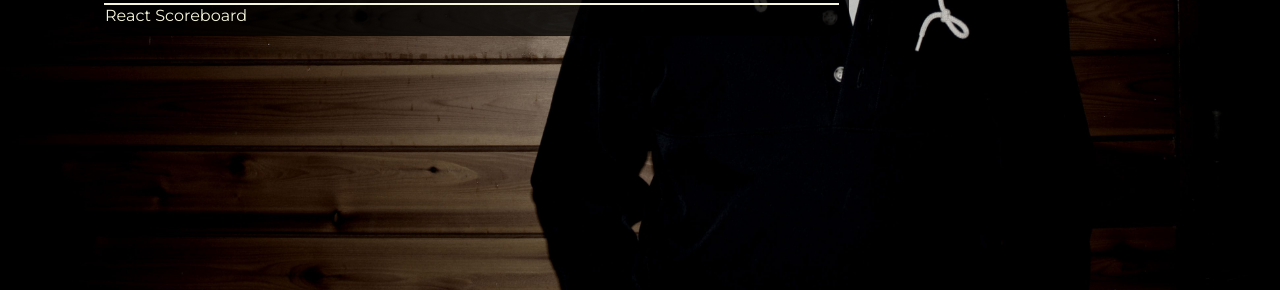
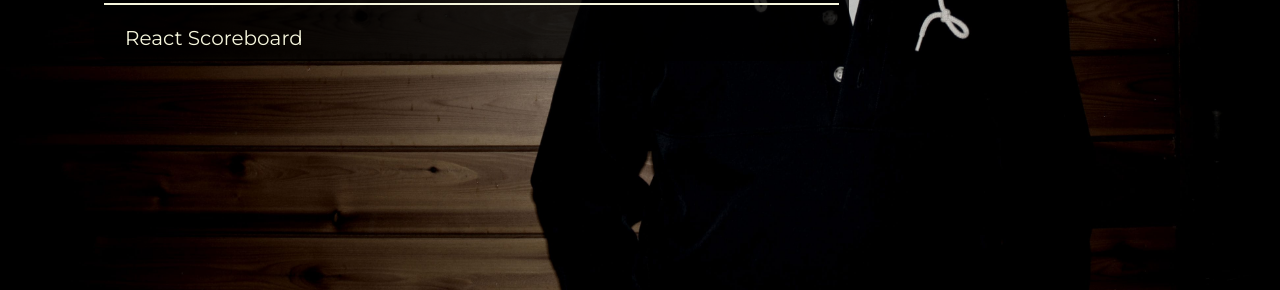
Before and after one commit to reidnaa/reidnaa.github.io, a plain HTML site: page index.html in a window 1280 px wide. Both pictures are taken after a click on the item "WHO". Shown: the part 510-800 px from the top of the page. Drawn offline with nearby package versions, Linux system fonts and the light colour scheme; files whose address does not match are found by name.

Commit message:
styling for react scoreboard link

```diff
--- a/src/mystyle.css
+++ b/src/mystyle.css
@@ -77,7 +77,12 @@ header{
 .what {
     display: block !important;
     border-top: 2px solid;
-    padding-top: 20px;
+
+}
+
+.what a {
+    margin: 20px 0 0 20px;
+    font-size:20px;
 }
 
 .who-p{
```
